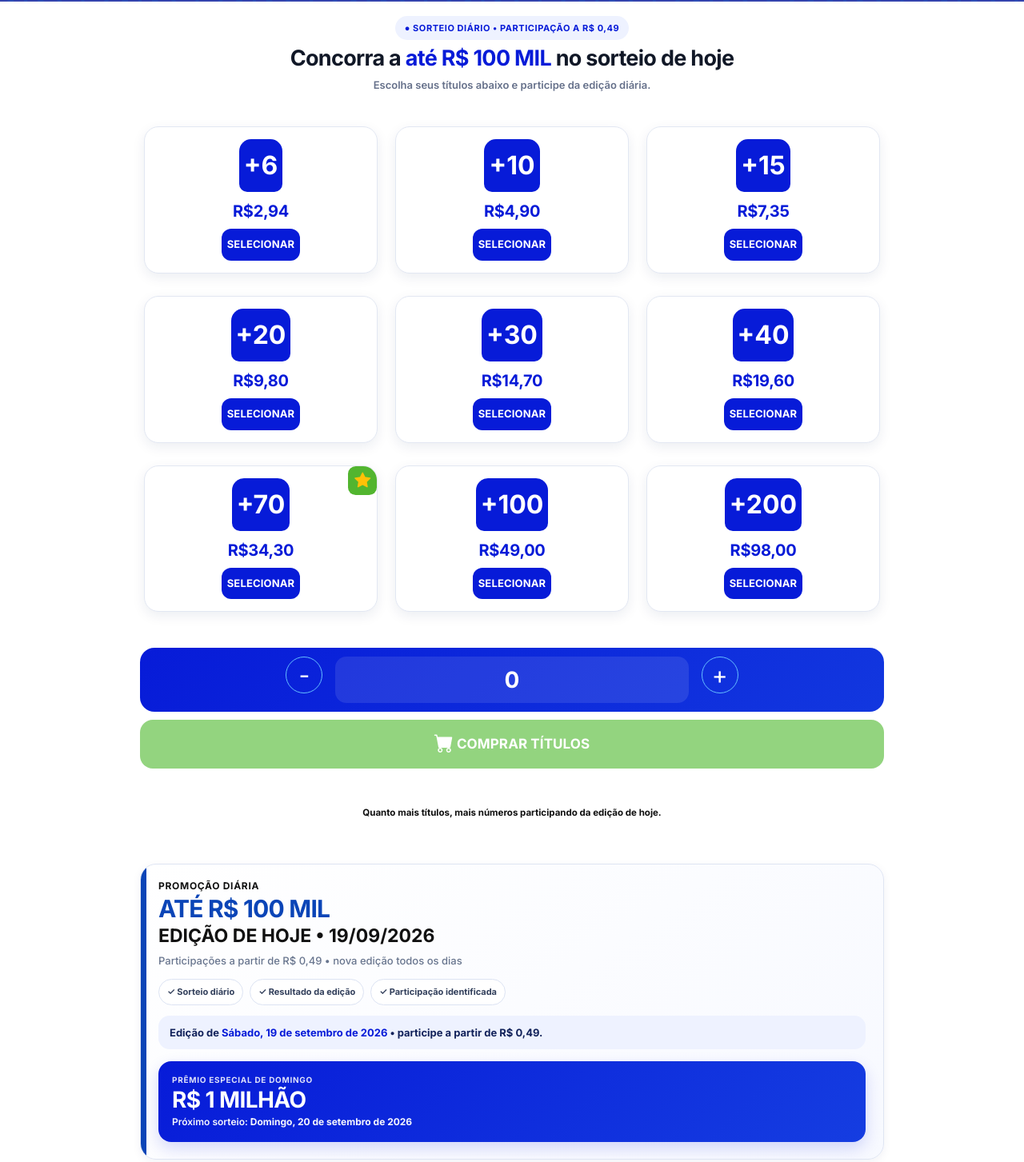
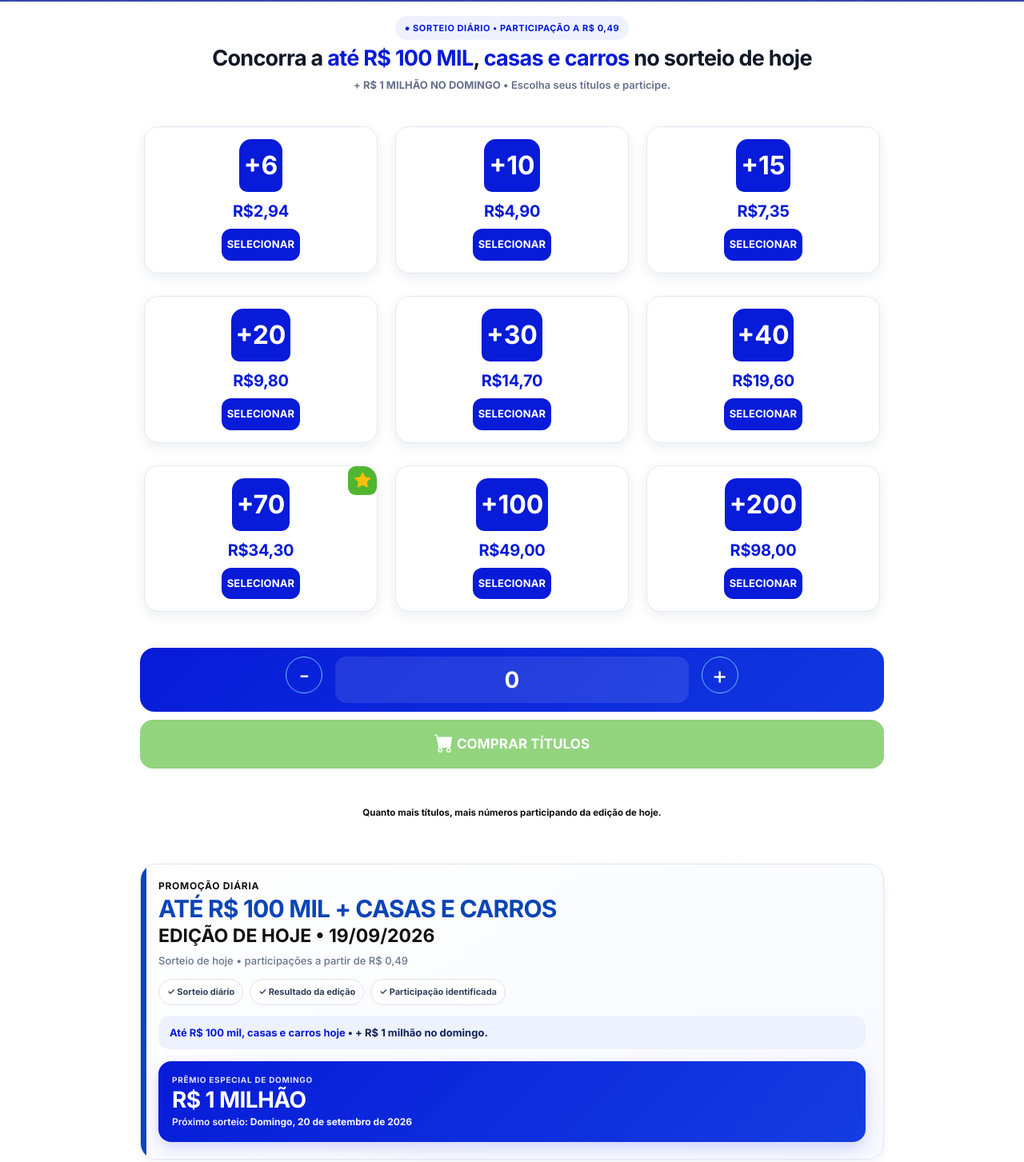
Before and after one commit to vitinhogeygay-hash/milionariospelomundo, a website: page index.html in a window 1280 px wide. Shown: the part 427-1880 px from the top of the page at 80% size. Drawn offline with Linux system fonts and the light colour scheme.

Commit message:
Update index.html

```diff
--- a/index.html
+++ b/index.html
@@ -985,8 +985,8 @@
     <!-- CHAMADA DA PROMOÇÃO DIÁRIA -->
     <div class="acao-diaria">
         <div class="acao-diaria-badge">● SORTEIO DIÁRIO • PARTICIPAÇÃO A R$ 0,49</div>
-        <h1>Concorra a <strong>até R$ 100 MIL</strong> no sorteio de hoje</h1>
-        <p>Escolha seus títulos abaixo e participe da edição diária.</p>
+        <h1>Concorra a <strong>até R$ 100 MIL</strong>, <strong>casas e carros</strong> no sorteio de hoje</h1>
+        <p>+ <strong>R$ 1 MILHÃO NO DOMINGO</strong> • Escolha seus títulos e participe.</p>
     </div>
 
     <!-- PACOTES DE COTAS -->
@@ -1074,11 +1074,11 @@
     <section class="container-principal sorteio-social" id="agendaSorteio">
         <div class="proximo-sorteio-card">
             <div class="proximo-sorteio-topo">PROMOÇÃO DIÁRIA</div>
-            <div class="proximo-sorteio-premio">ATÉ R$ 100 MIL</div>
+            <div class="proximo-sorteio-premio">ATÉ R$ 100 MIL + CASAS E CARROS</div>
             <div class="proximo-sorteio-data">EDIÇÃO DE HOJE • <span id="dataPromocaoHoje">--/--/----</span></div>
-            <div class="proximo-sorteio-info">Participações a partir de R$ 0,49 • nova edição todos os dias</div>
+            <div class="proximo-sorteio-info">Sorteio de hoje • participações a partir de R$ 0,49</div>
             <div class="promo-diaria-linha"><span class="promo-diaria-chip">✓ Sorteio diário</span><span class="promo-diaria-chip">✓ Resultado da edição</span><span class="promo-diaria-chip">✓ Participação identificada</span></div>
-            <div class="promo-diaria-destaque">Edição de <strong id="dataPromocaoHojeExtenso">hoje</strong> • participe a partir de R$ 0,49.</div>
+            <div class="promo-diaria-destaque"><strong>Até R$ 100 mil, casas e carros hoje</strong> • + R$ 1 milhão no domingo.</div>
             <div class="premio-domingo-box">
                 <span class="premio-domingo-tag">PRÊMIO ESPECIAL DE DOMINGO</span>
                 <strong>R$ 1 MILHÃO</strong>
```
